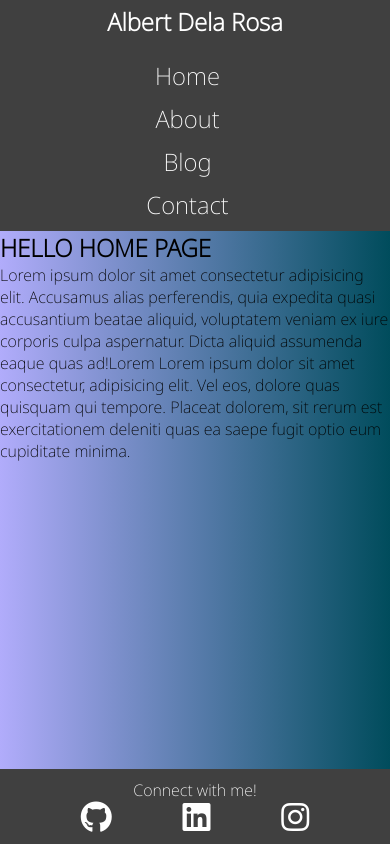
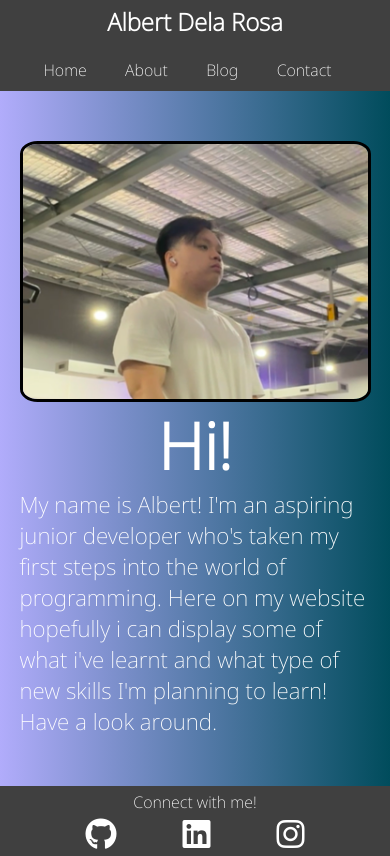
Before and after one commit to Delarosa29/AlbertDelaRosa_T1Portfolio, a plain HTML site: page index.html in a window 390 px wide. Drawn offline with Linux system fonts and the light colour scheme.

Commit message:
Fix nav bar and footer, add content to landing page

```diff
--- /dev/null
+++ b/_index.scss
@@ -0,0 +1,74 @@
+@import "./components/defaults/header";
+@import "./components/styles/colors";
+@import "./components/styles/breakpoints";
+@import "./components/defaults/footer";
+
+@import url('https://fonts.googleapis.com/css2?family=Noto+Sans:ital,wght@0,100;0,200;1,200&family=Roboto:wght@100;300;400&display=swap');
+
+* {
+    margin: 0;
+    padding: 0;
+    font-family: 'Noto Sans', sans-serif;
+    box-sizing: border-box;
+}
+
+body {
+
+    .wrap {
+        width: 90%;
+        margin: 10px auto;
+        font-size: 1.7rem;
+        display: flex;
+        align-items: center;
+        justify-content: center;
+        min-height: 80vh;
+
+
+        img {
+            float: left;
+            border: 3px solid black;
+            margin-right: 10px;
+            max-width: 100%;
+            border-radius: 5%;
+            // box-shadow: 5%;
+        }
+
+        .text {
+            color: white;
+            h2 {
+                display: flex;
+                justify-content: center;
+                font-size: 4rem;
+            }
+
+            p {
+                display: flex;
+                justify-content: center;
+                font-size: 1.4rem;
+            }
+    }
+
+    }
+}
+
+@media screen and (max-width: 1000px) {
+    body .wrap {
+      flex-direction: column;
+
+      img {
+        float: none;
+        margin-right: 0;
+      }
+    }
+  }
+
+  @media screen and (max-width: 500px) {
+    body .wrap {
+      flex-direction: column;
+
+      img {
+        float: none;
+        margin-right: 0;
+      }
+    }
+  }
--- a/components/defaults/_footer.scss
+++ b/components/defaults/_footer.scss
@@ -1,4 +1,5 @@
 @import "../styles/colors";
+@import "../styles/breakpoints";
 
 body {
     margin: 0;
@@ -12,11 +13,21 @@ body {
     }
 
     footer {
+        @media screen and (max-width: $small) {
+            padding: 5px 5%;
+        }
+
+
+
         display: block;
         padding: 10px;
         text-align: center;
         background-color: $primary-color;
         color: #ffffff;
+
+        p {
+            padding-bottom: 5px;
+        }
 
 
         .socials {
--- a/components/defaults/_header.scss
+++ b/components/defaults/_header.scss
@@ -1,4 +1,5 @@
 @import "../styles/colors";
+@import "../styles/breakpoints";
 
 * {
     margin: 0;
@@ -13,11 +14,10 @@ body {
     background-size: cover;
 
     .header {
-        @media screen and (max-width: 900px) {
+        @media screen and (max-width: $medium) {
             padding: 1.2rem 5%;
         }
 
-        position: sticky;
         display: flex;
         align-items: center;
         justify-content: space-between;
@@ -58,7 +58,7 @@ body {
             }
         }
 
-        @media screen and (max-width: 900px) {
+        @media screen and (max-width: $medium) {
             flex-direction: column;
             padding: 5px 5%;
 
@@ -67,20 +67,25 @@ body {
             }
         }
 
-        @media screen and (max-width: 500px) {
+        @media screen and (max-width: $small) {
+
             .homelogo {
                 font-size: 1.5rem;
             }
 
             .navbar {
+                display: flex;
+                justify-content: center;
+                max-width: 100%;
                 ul {
                     display: flex;
-                    flex-direction: column;
-                    align-items: center;
+                    flex-direction: row;
+                    justify-content: center;
                     padding: 0px;
-
+                    max-width: 100%;
                     a {
                         margin: 5px 5%;
+                        font-size: 1rem;
                     }
                 }
             }
--- a/components/styles/_breakpoints.scss
+++ b/components/styles/_breakpoints.scss
@@ -0,0 +1,3 @@
+$desktop: 1080px;
+$medium: 900px;
+$small: 500px;
--- a/index.html
+++ b/index.html
@@ -27,12 +27,14 @@
     </header>
 
     <main>
-        <h2>HELLO HOME PAGE</h2>
-        <p>Lorem ipsum dolor sit amet consectetur adipisicing elit. Accusamus alias perferendis, quia expedita quasi
-            accusantium beatae aliquid, voluptatem veniam ex iure corporis culpa aspernatur. Dicta aliquid assumenda
-            eaque quas ad!Lorem Lorem ipsum dolor sit amet consectetur, adipisicing elit. Vel eos, dolore quas quisquam
-            qui tempore. Placeat dolorem, sit rerum est exercitationem deleniti quas ea saepe fugit optio eum cupiditate
-            minima.</p>
+        <div class="wrap">
+            <img src="./components/images/Screenshot 2023-11-18 161539.png"
+            alt="me image">
+            <div class="text">
+                <h2>Hi!</h2>
+                <p>My name is Albert! I'm an aspiring junior developer who's taken my first steps into the world of programming. Here on my website hopefully i can display some of what i've learnt and what type of new skills I'm planning to learn! Have a look around.</p>
+            </div>
+        </div>
     </main>
 
     <footer>
--- a/index.scss
+++ /dev/null
@@ -1,6 +0,0 @@
-@import "./components/defaults/header";
-@import "./components/styles/colors";
-@import "./components/styles/breakpoints";
-@import "./components/defaults/footer";
-
-@import url('https://fonts.googleapis.com/css2?family=Noto+Sans:ital,wght@0,100;0,200;1,200&family=Roboto:wght@100;300;400&display=swap');
```
Also changed, not shown: components/images/Screenshot 2023-11-18 161539.png (added), components/pages/home.css, index.css.
